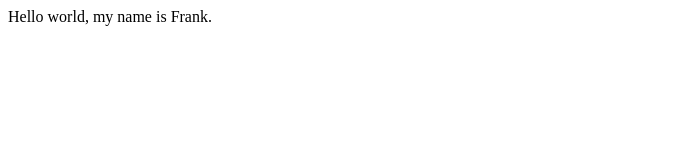
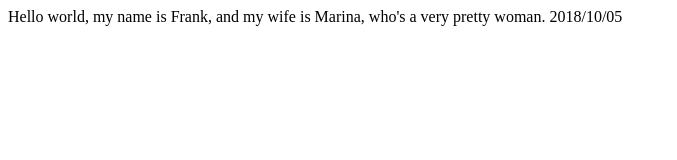
Before and after one commit to Frank1016/frank1016.github.io, a plain HTML site: page index.html in a window 1280 px wide. Shown: the whole page, without its empty margins (0-677 px from the left). Drawn offline with Linux system fonts and the light colour scheme.

Commit message:
minor change of the body

```diff
--- a/index.html
+++ b/index.html
@@ -2,7 +2,7 @@
 <html>
 
 <body>
-Hello world, my name is Frank.
+Hello world, my name is Frank, and my wife is Marina, who's a very pretty woman. 2018/10/05
 </body>
 
 </html>
```
